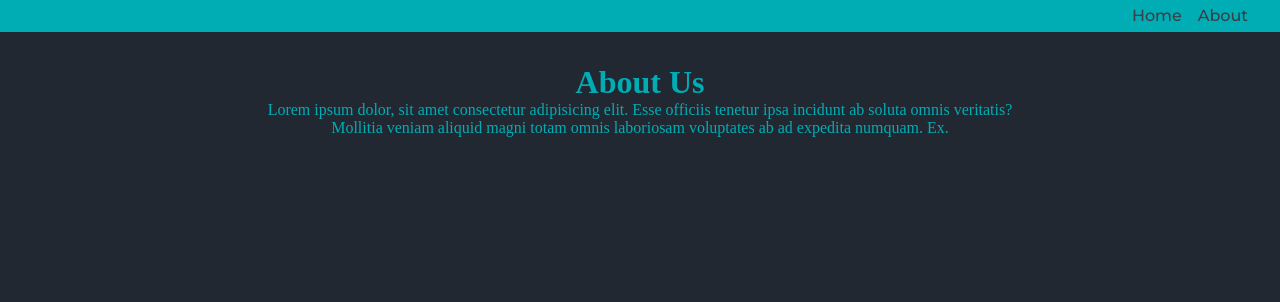
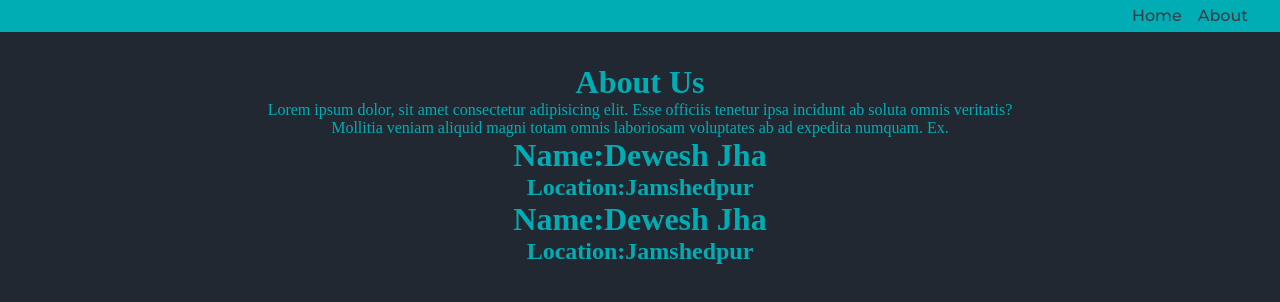
Before and after one commit to DeweshSoc/todo-react, a React (Create React App) app: page /about in a window 1280 px wide. Shown: the top 302 px of the page. Built offline with nearby package versions, Linux system fonts and the light colour scheme.

Commit message:
add class based components

```diff
--- a/src/components/About/About.tsx
+++ b/src/components/About/About.tsx
@@ -1,3 +1,7 @@
+import User from "./User";
+import UserClass from "./UserClass";
+
+
 export const About = () => {
   return (
     <>
@@ -7,6 +11,8 @@ export const About = () => {
         tenetur ipsa incidunt ab soluta omnis veritatis? Mollitia veniam aliquid
         magni totam omnis laboriosam voluptates ab ad expedita numquam. Ex.
       </p>
+      <User name="Dewesh Jha" location="Jamshedpur"/>
+      <UserClass name="Dewesh Jha" location="Jamshedpur"/>
     </>
   );
 };
--- /dev/null
+++ b/src/components/About/User.tsx
@@ -0,0 +1,17 @@
+import React from "react";
+
+interface IUserProps{
+    name:string,
+    location:string
+}
+
+export const User : React.FC<IUserProps> = ({name,location}) =>{
+    return (
+      <div>
+        <h1>Name:{name}</h1>
+        <h2>Location:{location}</h2>
+      </div>
+    );
+}
+
+export default User;
--- /dev/null
+++ b/src/components/About/UserClass.tsx
@@ -0,0 +1,41 @@
+import React from "react";
+
+interface IUserProps{
+    name:string,
+    location:string
+}
+
+class UserClass extends React.Component<IUserProps> {
+
+    constructor(props:IUserProps){
+        super(props);
+        console.log(props);
+    }
+
+    componentDidUpdate(prevProps: Readonly<IUserProps>, prevState: Readonly<{}>, snapshot?: any): void {
+
+    }
+
+    componentDidMount(): void {
+
+    }
+
+    componentWillUnmount(): void {
+
+    }
+
+    render(): React.ReactNode {
+
+        const {name, location} = this.props;
+
+        return (
+          <div>
+            <h1>Name:{name}</h1>
+            <h2>Location:{location}</h2>
+          </div>
+        );
+    }
+}
+
+
+export default UserClass;
```
